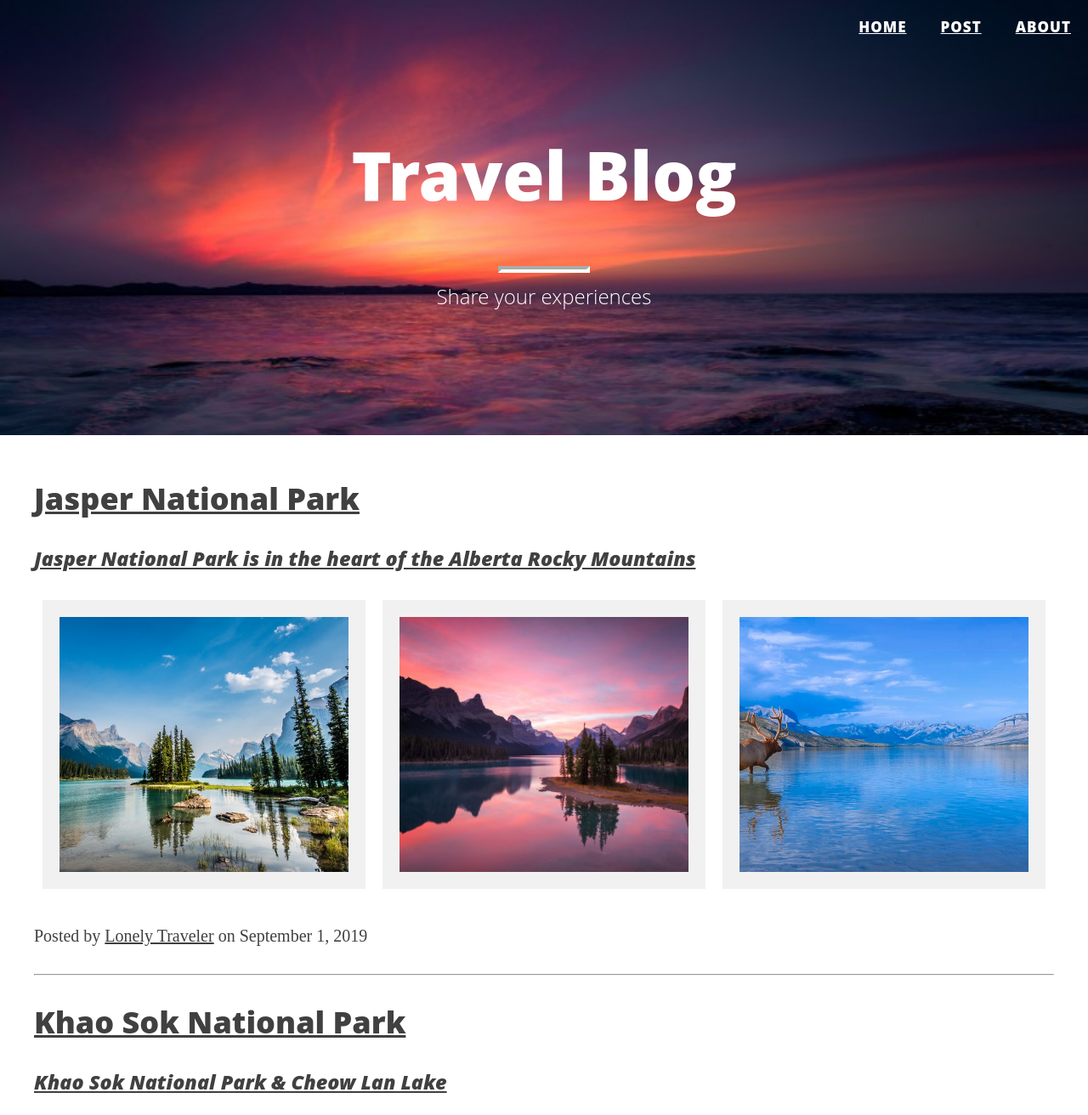
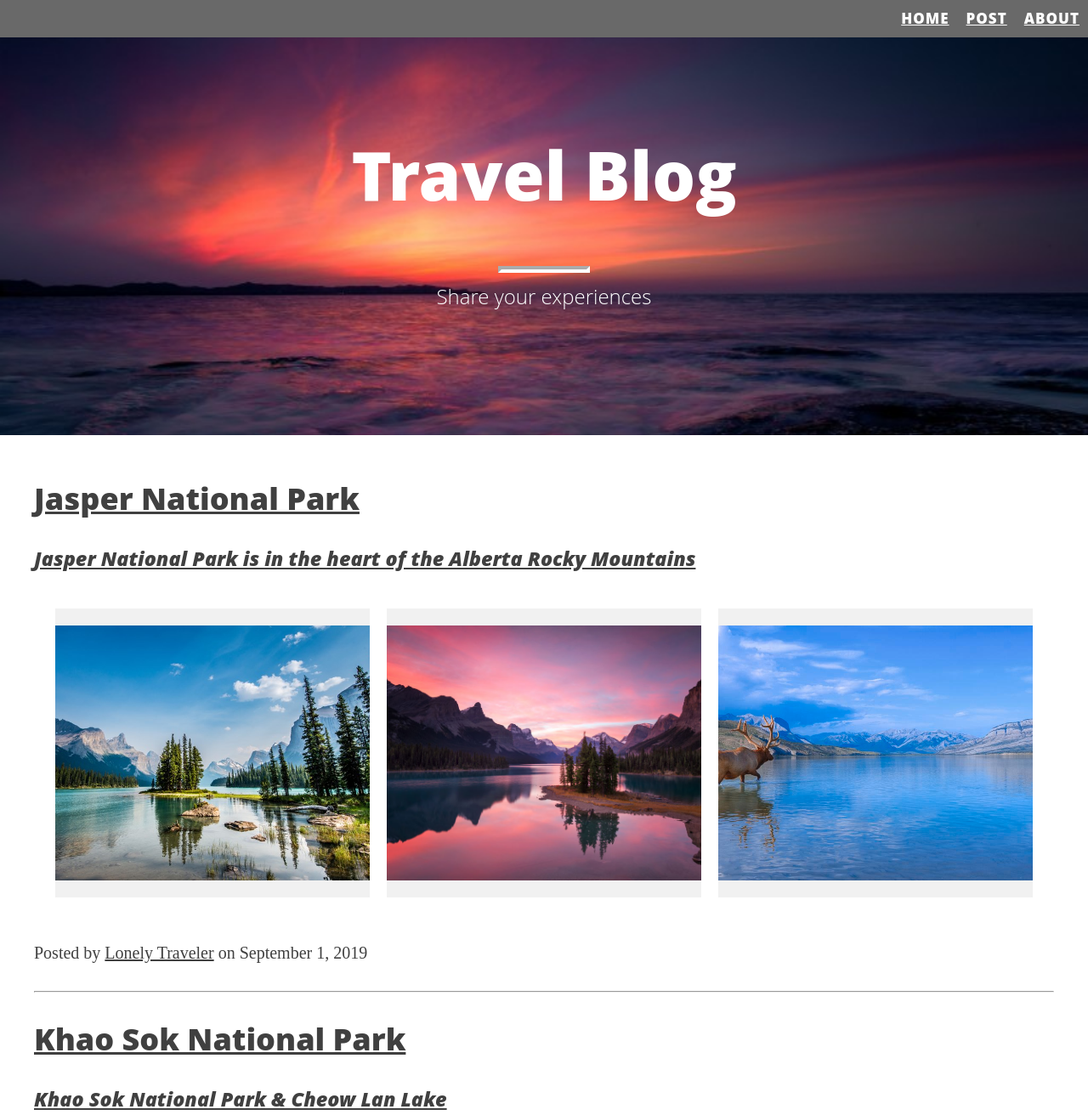
Before and after one commit to ruxiz2020/frontend_proj1_blog, a plain HTML site: page index.html in a window 1280 px wide. Shown: the top 1312 px of the page at 85% size. Drawn offline with Linux system fonts and the light colour scheme.

```diff
--- a/clean-blog.css
+++ b/clean-blog.css
@@ -70,7 +70,7 @@
   }
   .navbar-custom .navbar-brand:hover,
   .navbar-custom .navbar-brand:focus {
-    color: rgba(255, 255, 255, 0.8);
+    color: white;
   }
   .navbar-custom .nav li a {
     color: white;
@@ -78,8 +78,39 @@
   }
   .navbar-custom .nav li a:hover,
   .navbar-custom .nav li a:focus {
-    color: rgba(255, 255, 255, 0.8);
+    color: lightblue;
   }
+}
+
+@media only screen and (min-width: 480px) {
+  .navbar-custom {
+    background: dimgray;
+    border-bottom: 1px solid transparent;
+  }
+  .navbar-custom .navbar-brand {
+    color: white;
+    padding: 10px;
+  }
+  .navbar-custom .navbar-brand:hover,
+  .navbar-custom .navbar-brand:focus {
+    color: white;
+  }
+  .navbar-custom .nav li a {
+    color: white;
+    padding: 10px;
+  }
+  .navbar-custom .nav li a:hover,
+  .navbar-custom .nav li a:focus {
+    color: lightblue;
+  }
+}
+
+.navbar-fixed-top,
+.navbar-fixed-bottom {
+  position: fixed;
+  right: 0;
+  left: 0;
+  z-index: 1030;
 }
 
 .post-preview > a {
@@ -150,6 +181,43 @@
   width: 48px;
   font-weight: bold;
 }
+.container {
+  padding-right: 15px;
+  padding-left: 15px;
+  margin-right: auto;
+  margin-left: auto;
+}
+@media (min-width: 320px) {
+  .container {
+    width: 320px;
+  }
+}
+@media (min-width: 480px) {
+  .container {
+    width: 480px;
+  }
+}
+@media (min-width: 768px) {
+  .container {
+    width: 750px;
+  }
+}
+@media (min-width: 992px) {
+  .container {
+    width: 970px;
+  }
+}
+@media (min-width: 1200px) {
+  .container {
+    width: 1170px;
+  }
+}
+@media (min-width: 2800px) {
+  .container {
+    width: 2400px;
+  }
+}
+
 .flex-container-home {
   display: flex;
 }
@@ -160,10 +228,22 @@
   padding: 20px;
   font-size: 30px;
 }
+@media (min-width: 480px) {
+  .flex-container-home {
+    margin: 2px;
+    padding: 2px;
+  }
+}
+@media (min-width: 768px) {
+  .flex-container-home {
+    margin: 5px;
+    padding: 10px;
+  }
+}
 .image-home-flex {
   display: flex;
-  flex-wrap: wrap;
   margin: -20px;
+  height: 50px;
 }
 .image-home-flex {
   display: block;
@@ -171,6 +251,18 @@
   width: 100%;
   height: 100%; /* set to 'auto' in IE11 to avoid distortions */
 }
+@media (min-width: 480px) {
+  .image-home-flex {
+    flex: 1 1 auto;
+  }
+}
+@media (min-width: 768px) {
+  .image-home-flex {
+    flex-wrap: wrap;
+    width: 100%;
+  }
+}
+/* photo gallery*/
 .imagewrapper {
   display: flex;
   justify-content: center;
--- a/main.css
+++ b/main.css
@@ -42,6 +42,19 @@
 
 .navbar {
   font-size: 22px;
+}
+@media (max-device-width: 480px) and (orientation: landscape) {
+  .navbar-fixed-top .navbar-collapse,
+  .navbar-fixed-bottom .navbar-collapse {
+    max-height: 200px;
+  }
+}
+.container > .navbar-header,
+.container-fluid > .navbar-header,
+.container > .navbar-collapse,
+.container-fluid > .navbar-collapse {
+  margin-right: -15px;
+  margin-left: -15px;
 }
 
 .container {
```
